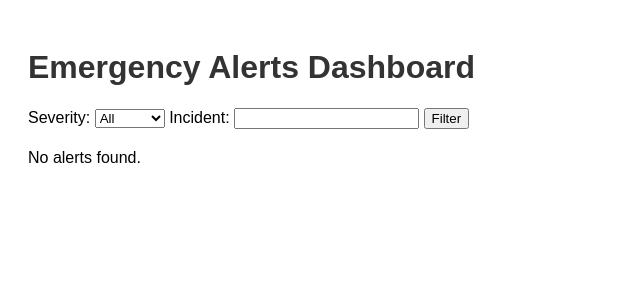
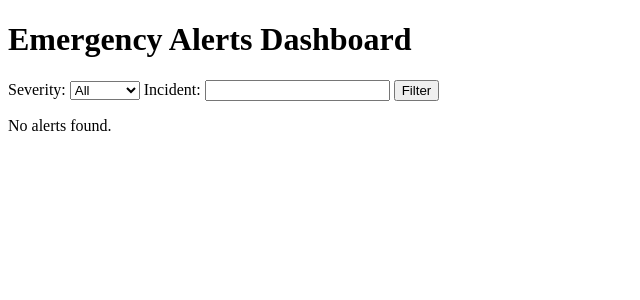
Before and after one commit to aarushi2810/emergency-response-dashboard, a Flask app: template templates/index.html in a window 1280 px wide. Shown: the top 300 px of the page, without its empty margins (0-640 px from the left). Run offline with Flask 3, Linux system fonts and the light colour scheme; the template is opened without the code that fills it, so the values that code supplies are empty; some libraries are stand-ins or nearby versions.

Commit message:
Update index.html

```diff
--- a/templates/index.html
+++ b/templates/index.html
@@ -3,15 +3,7 @@
 <head>
     <meta charset="UTF-8">
     <title>Emergency Alerts Dashboard</title>
-    <style>
-        body { font-family: Arial, sans-serif; padding: 20px; }
-        h1 { color: #333; }
-        .filter-form { margin-bottom: 20px; }
-        .alert { border: 1px solid #ccc; padding: 12px; margin-bottom: 10px; border-left: 6px solid #007BFF; }
-        .pagination { margin-top: 20px; }
-        .pagination a { margin: 0 5px; text-decoration: none; }
-        .active-page { font-weight: bold; }
-    </style>
+<link rel="stylesheet" href="{{ url_for('templates', filename='style.css') }}" />
 </head>
 <body>
 <h1>Emergency Alerts Dashboard</h1>
```
